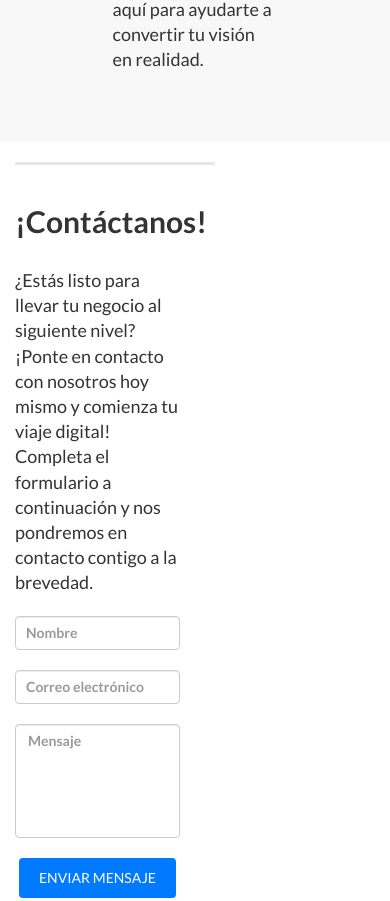
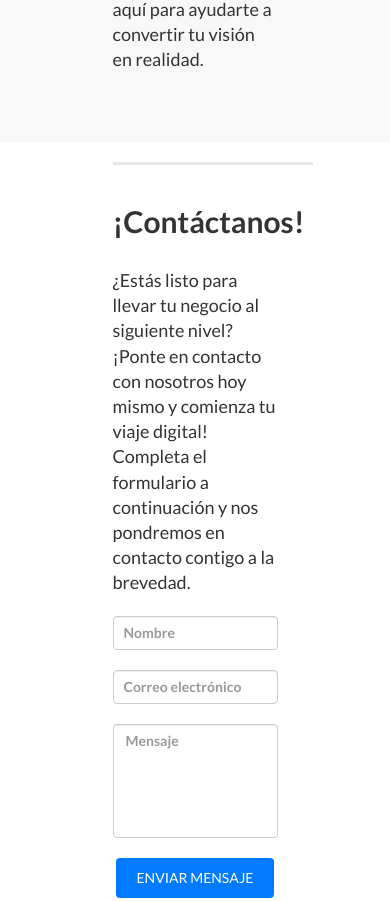
Before and after one commit to nicofal23/DigitalNest, a plain HTML site: page index.html in a window 390 px wide. Shown: the part 5390-6291 px from the top of the page. Drawn offline with Linux system fonts and the light colour scheme; some packages are replaced by stand-ins of ours; a script that the page names is missing.

Commit message:
centre form en 708px

```diff
--- a/css/style.css
+++ b/css/style.css
@@ -91,4 +91,8 @@ button[type="submit"]:hover {
     .row {
         flex-direction: column-reverse;
     }
+    .row1{
+        display: flex;
+    justify-content: center;
+    }
 }
```
